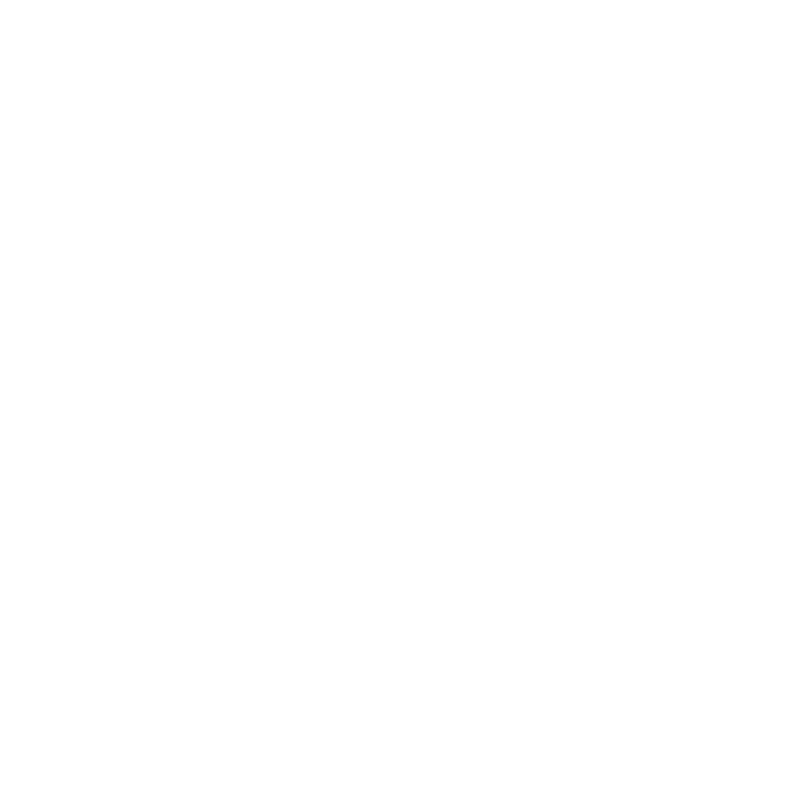
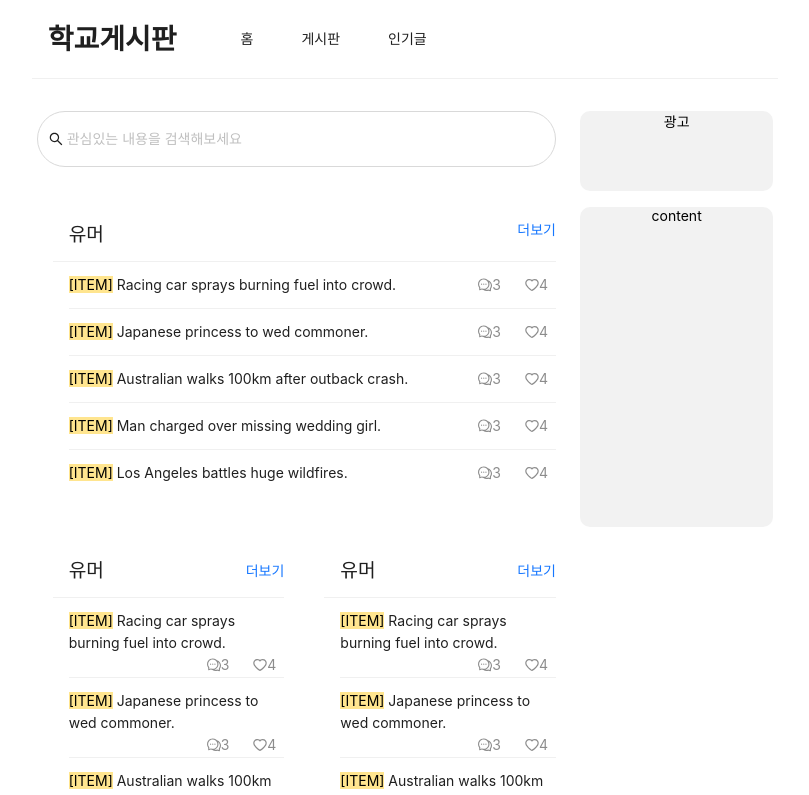
Before and after one commit to jeonjuseong11/gitlab_Mirroring, a React (Create React App) app in the folder highway/: page /schoolboard/1 in a window 1280 px wide. Before the commit this address had no page. Shown: the top 795 px of the page, without its empty margins (235-1044 px from the left). Built offline with nearby package versions, Linux system fonts and the light colour scheme.

Commit message:
Feat : SchoolBoard
학교 커뮤니티 레이아웃

```diff
--- a/highway/src/App.js
+++ b/highway/src/App.js
@@ -26,6 +26,7 @@ import { useEffect } from "react";
 import { useDispatch } from "react-redux";
 import { LOAD_USER_REQUEST, REFRESH_TOKEN_REQUEST } from "./constants/actionTypes";
 import axios from "axios";
+import SchoolBoard from "./pages/SchoolBoard";
 
 function App() {
   const dispatch = useDispatch();
@@ -63,6 +64,7 @@ function App() {
           <Route exact path="/signup/other" element={<OtherSignUp />} />
           <Route exact path="/signup/student/terms" element={<Terms />} />
           <Route exact path="/signup/other/terms" element={<Terms />} />
+          <Route exact path="/schoolboard/:schoolId" element={<SchoolBoard />} />
           <Route element={<TopMenu />}>
             <Route exact path="/" element={<Home />} />
             <Route exact path="/search" element={<Search />} />
--- /dev/null
+++ b/highway/src/components/Board/BoardMenu.js
@@ -0,0 +1,25 @@
+import { Menu } from "antd";
+import React from "react";
+import { Link } from "react-router-dom";
+
+const BoardMenu = () => {
+  const onClick = (e) => {
+    console.log("click ", e);
+  };
+  return (
+    <Menu onClick={onClick} mode="horizontal" style={{ gap: "1rem" }}>
+      <h1 style={{ margin: "0", padding: "1rem", paddingLeft: "0" }}>학교게시판</h1>
+      <Menu.Item style={{ padding: "1rem" }}>
+        <Link to="/">홈</Link>
+      </Menu.Item>
+      <Menu.Item style={{ padding: "1rem" }}>
+        <Link to="/">게시판</Link>
+      </Menu.Item>
+      <Menu.Item style={{ padding: "1rem" }}>
+        <Link to="/">인기글</Link>
+      </Menu.Item>
+    </Menu>
+  );
+};
+
+export default BoardMenu;
--- /dev/null
+++ b/highway/src/components/Board/BoardMiddleList.js
@@ -0,0 +1,42 @@
+import { CommentOutlined, HeartOutlined } from "@ant-design/icons";
+import { List, Typography } from "antd";
+import React from "react";
+import { Link } from "react-router-dom";
+
+const BoardMiddleList = ({ data }) => {
+  return (
+    <List
+      style={{ textAlign: "left", marginLeft: "1rem" }}
+      header={
+        <>
+          <span style={{ fontSize: "1.2rem", marginLeft: "1rem" }}>유머</span>
+          <Link to="/" style={{ float: "right" }}>
+            <span>더보기</span>
+          </Link>
+        </>
+      }
+      dataSource={data}
+      renderItem={(item) => (
+        <List.Item
+          style={{ marginLeft: "1rem", alignItems: "center" }}
+          actions={[
+            <div style={{ display: "flex", gap: "1.5rem" }}>
+              <span>
+                <CommentOutlined />
+                {3}
+              </span>
+              <span>
+                <HeartOutlined />
+                {4}
+              </span>
+            </div>,
+          ]}
+        >
+          <Typography.Text mark>[ITEM]</Typography.Text> {item}
+        </List.Item>
+      )}
+    />
+  );
+};
+
+export default BoardMiddleList;
--- /dev/null
+++ b/highway/src/components/Board/BoardSmallList.js
@@ -0,0 +1,42 @@
+import { CommentOutlined, HeartOutlined } from "@ant-design/icons";
+import { List, Typography } from "antd";
+import React from "react";
+import { Link } from "react-router-dom";
+
+const BoardSmallList = ({ data }) => {
+  return (
+    <List
+      style={{ textAlign: "left", marginLeft: "1rem" }}
+      header={
+        <>
+          <span style={{ fontSize: "1.2rem", marginLeft: "1rem" }}>유머</span>
+          <Link to="/" style={{ float: "right", lineHeight: "2rem" }}>
+            <span>더보기</span>
+          </Link>
+        </>
+      }
+      dataSource={data}
+      renderItem={(item) => (
+        <List.Item
+          style={{ marginLeft: "1rem", height: "5rem", alignItems: "center" }}
+          actions={[
+            <div style={{ display: "flex", gap: "1.5rem" }}>
+              <span>
+                <CommentOutlined />
+                {3}
+              </span>
+              <span>
+                <HeartOutlined />
+                {4}
+              </span>
+            </div>,
+          ]}
+        >
+          <Typography.Text mark>[ITEM]</Typography.Text> {item}
+        </List.Item>
+      )}
+    />
+  );
+};
+
+export default BoardSmallList;
--- a/highway/src/components/Header.js
+++ b/highway/src/components/Header.js
@@ -47,14 +47,16 @@ const Header = () => {
       <ProfileWrapper>
         {me ? (
           <>
+            <NoDecoLink to="/" onClick={onLogOut}>
+              로그아웃
+            </NoDecoLink>
             <NoDecoLink to="/profile">
               <Avatar size={28} style={{ marginRight: "5px" }}>
                 {me.userName[0]}
               </Avatar>
             </NoDecoLink>
-            <NoDecoLink to="/" onClick={onLogOut}>
-              로그아웃
-            </NoDecoLink>
+
+            <NoDecoLink>학교 게시판으로</NoDecoLink>
           </>
         ) : (
           <NoDecoLink to="/login">로그인</NoDecoLink>
--- /dev/null
+++ b/highway/src/pages/SchoolBoard.js
@@ -0,0 +1,77 @@
+import { SearchOutlined } from "@ant-design/icons";
+import { Col, Input, Row } from "antd";
+import BoardMenu from "../components/Board/BoardMenu";
+import BoardMiddleList from "../components/Board/BoardMiddleList";
+import BoardSmallList from "../components/Board/BoardSmallList";
+const data = [
+  "Racing car sprays burning fuel into crowd.",
+  "Japanese princess to wed commoner.",
+  "Australian walks 100km after outback crash.",
+  "Man charged over missing wedding girl.",
+  "Los Angeles battles huge wildfires.",
+];
+const SchoolBoard = () => {
+  return (
+    <>
+      <Row justify="center">
+        <Col xs={24} md={14}>
+          <BoardMenu />
+        </Col>
+      </Row>
+      <Row gutter={[24, 24]} justify="center">
+        <Col xs={24} md={10}>
+          <Input
+            style={{
+              float: "left",
+              height: "3.5rem",
+              borderRadius: "50px",
+              marginTop: "2rem",
+            }}
+            prefix={<SearchOutlined />}
+            placeholder="관심있는 내용을 검색해보세요"
+          />
+        </Col>
+        <Col xs={24} md={4}>
+          <div
+            style={{
+              backgroundColor: "#f2f2f2",
+              marginTop: "2rem",
+              borderRadius: "10px",
+              height: "5rem",
+            }}
+          >
+            광고
+          </div>
+        </Col>
+      </Row>
+      <Row gutter={[24, 24]} justify="center" style={{ marginTop: "1rem" }}>
+        <Col xs={24} md={10}>
+          <BoardMiddleList data={data} />
+        </Col>
+        <Col xs={24} md={4}>
+          <div
+            style={{
+              backgroundColor: "#f2f2f2",
+              borderRadius: "10px",
+              height: "20rem",
+              alignItems: "center",
+              justifyContent: "center",
+            }}
+          >
+            content
+          </div>
+        </Col>
+      </Row>
+      <Row gutter={[24, 24]} justify="center" style={{ marginTop: "1rem" }}>
+        <Col xs={24} md={5} style={{ textAlign: "left" }}>
+          <BoardSmallList data={data} />
+        </Col>
+        <Col xs={24} md={5} style={{ textAlign: "left" }}>
+          <BoardSmallList data={data} />
+        </Col>
+        <Col md={4}></Col>
+      </Row>
+    </>
+  );
+};
+export default SchoolBoard;
```
